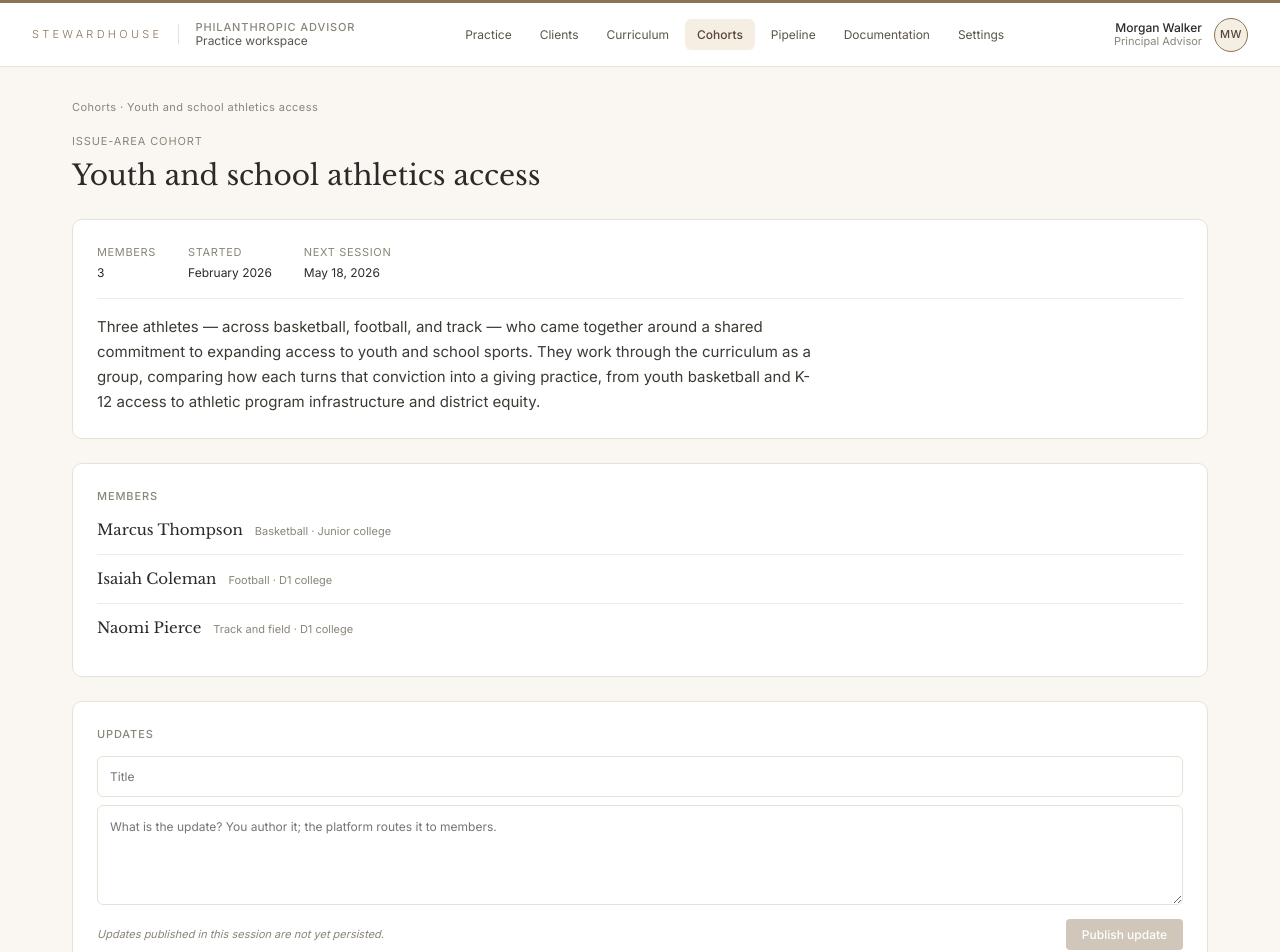
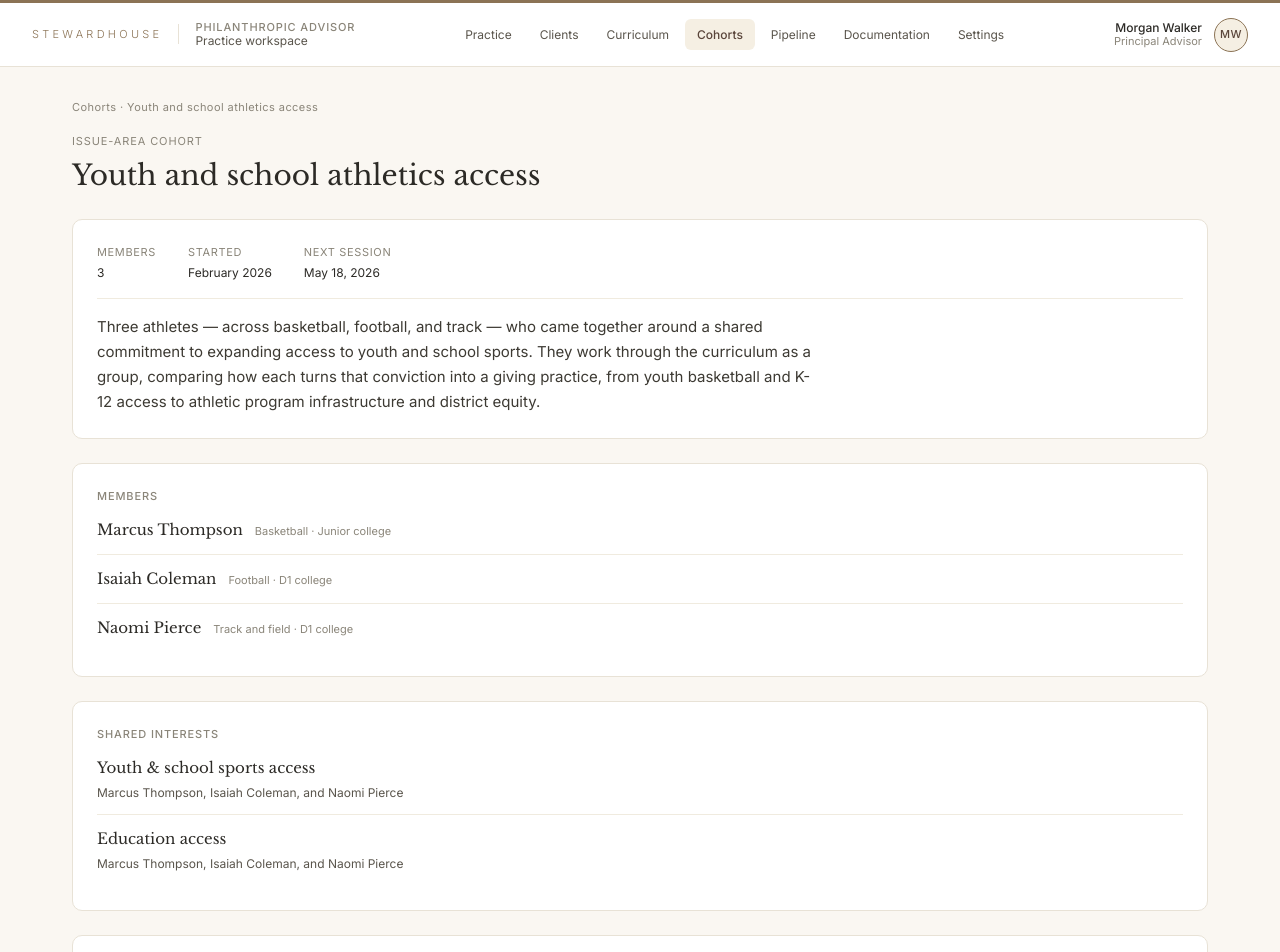
Before and after one commit to talabifaouzi/stewardhouse-app, a React (Vite) app: page /advisor/cohorts/coh-001 in a window 1280 px wide. Shown: the top 952 px of the page. Built offline with nearby package versions, Linux system fonts and the light colour scheme.

Commit message:
Cohort collaboration: shared-interests overlap view (C-1)

```diff
--- a/src/surfaces/advisor/CohortDetail.jsx
+++ b/src/surfaces/advisor/CohortDetail.jsx
@@ -4,6 +4,7 @@ import { Card } from '../../components/Card.jsx';
 import { SectionLabel } from '../../components/SectionLabel.jsx';
 import { cohorts } from '../../data/cohorts.js';
 import { clients } from '../../data/clients.js';
+import { THEMES } from '../../data/themes.js';
 
 const MONTH_NAMES = [
   'January', 'February', 'March', 'April', 'May', 'June',
@@ -25,6 +26,13 @@ function todayIso() {
   const mm = String(d.getMonth() + 1).padStart(2, '0');
   const dd = String(d.getDate()).padStart(2, '0');
   return `${yyyy}-${mm}-${dd}`;
+}
+
+function formatNames(names) {
+  if (names.length === 0) return '';
+  if (names.length === 1) return names[0];
+  if (names.length === 2) return `${names[0]} and ${names[1]}`;
+  return `${names.slice(0, -1).join(', ')}, and ${names[names.length - 1]}`;
 }
 
 export default function CohortDetail() {
@@ -58,6 +66,24 @@ export default function CohortDetail() {
   const memberCount = cohort.memberIds.length + externalCount;
   const assignedLessons = cohort.assignedLessons || [];
   const sessions = cohort.sessions || [];
+
+  const themeMembership = {};
+  rosterMembers.forEach(m => {
+    const themes = m.givingPlan?.themes || [];
+    themes.forEach(themeId => {
+      if (!themeMembership[themeId]) themeMembership[themeId] = [];
+      themeMembership[themeId].push(m.name);
+    });
+  });
+  const themeLabelById = Object.fromEntries(THEMES.map(t => [t.id, t.label]));
+  const sharedInterests = Object.entries(themeMembership)
+    .filter(([, names]) => names.length >= 2)
+    .map(([id, names]) => ({
+      id,
+      label: themeLabelById[id] || id,
+      names,
+    }))
+    .sort((a, b) => b.names.length - a.names.length);
 
   const canPublish = titleDraft.trim().length > 0 && bodyDraft.trim().length > 0;
 
@@ -183,6 +209,42 @@ export default function CohortDetail() {
             }}>
               Plus {externalCount} {externalCount === 1 ? 'teammate' : 'teammates'} outside your client roster.
             </p>
+          )}
+        </Card>
+      </div>
+
+      {/* Shared interests — themes shared by 2+ roster members */}
+      <div style={{ marginBottom: 'var(--sh-space-6)' }}>
+        <Card>
+          <SectionLabel>Shared interests</SectionLabel>
+          {sharedInterests.length === 0 ? (
+            <p style={emptyTextStyle}>No shared interests surfaced yet.</p>
+          ) : (
+            <ul style={listResetStyle}>
+              {sharedInterests.map((s, idx) => (
+                <li key={s.id} style={{
+                  paddingTop: idx === 0 ? 0 : 'var(--sh-space-3)',
+                  paddingBottom: 'var(--sh-space-3)',
+                  borderTop: idx === 0 ? 'none' : 'var(--sh-border-divider)',
+                }}>
+                  <p style={{
+                    fontFamily: 'var(--sh-font-serif)',
+                    fontSize: 'var(--sh-text-md)',
+                    color: 'var(--sh-text-primary)',
+                    marginBottom: 'var(--sh-space-1)',
+                  }}>
+                    {s.label}
+                  </p>
+                  <p style={{
+                    fontSize: 'var(--sh-text-sm)',
+                    color: 'var(--sh-text-secondary)',
+                    lineHeight: 1.55,
+                  }}>
+                    {formatNames(s.names)}
+                  </p>
+                </li>
+              ))}
+            </ul>
           )}
         </Card>
       </div>
```
